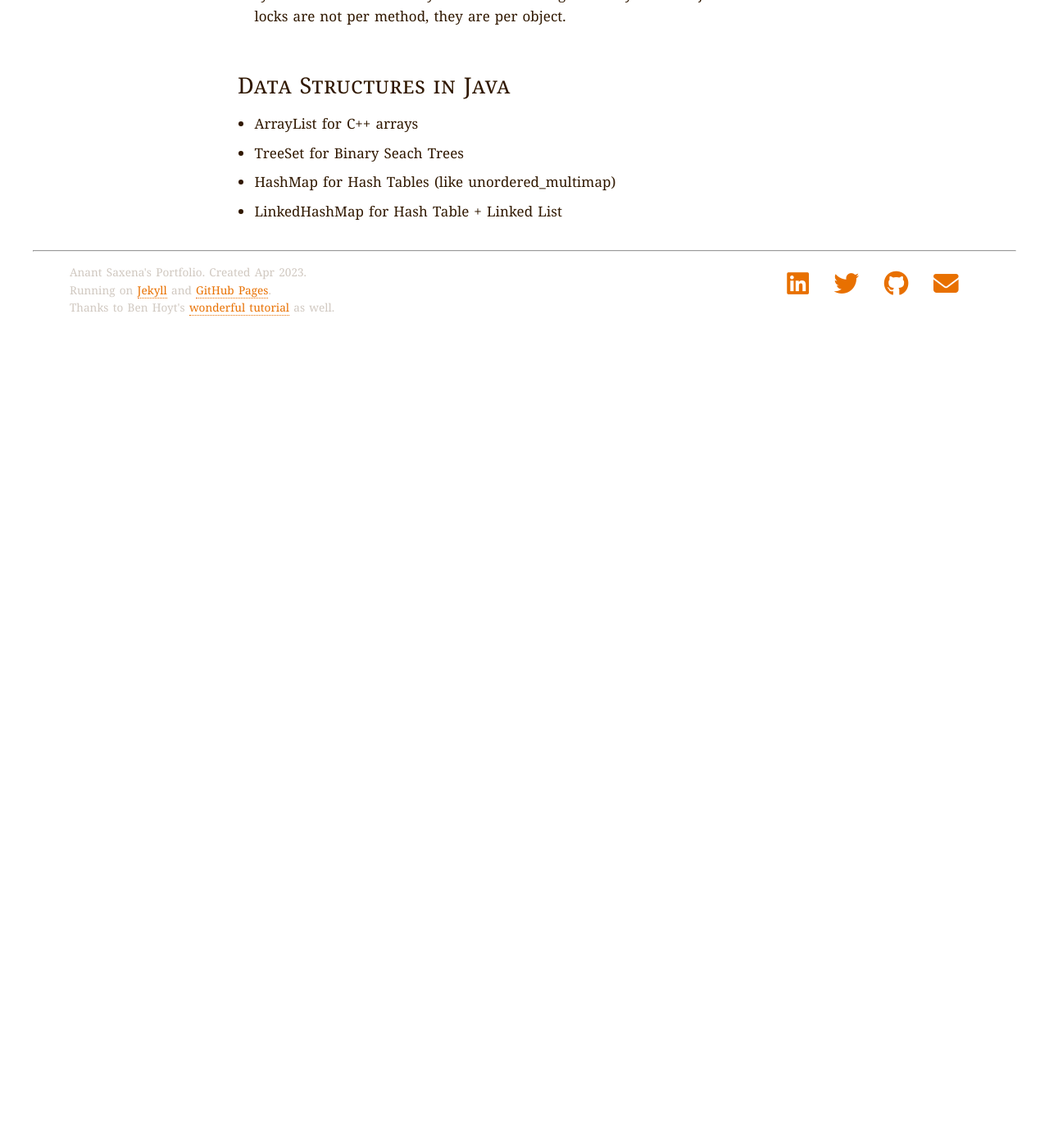
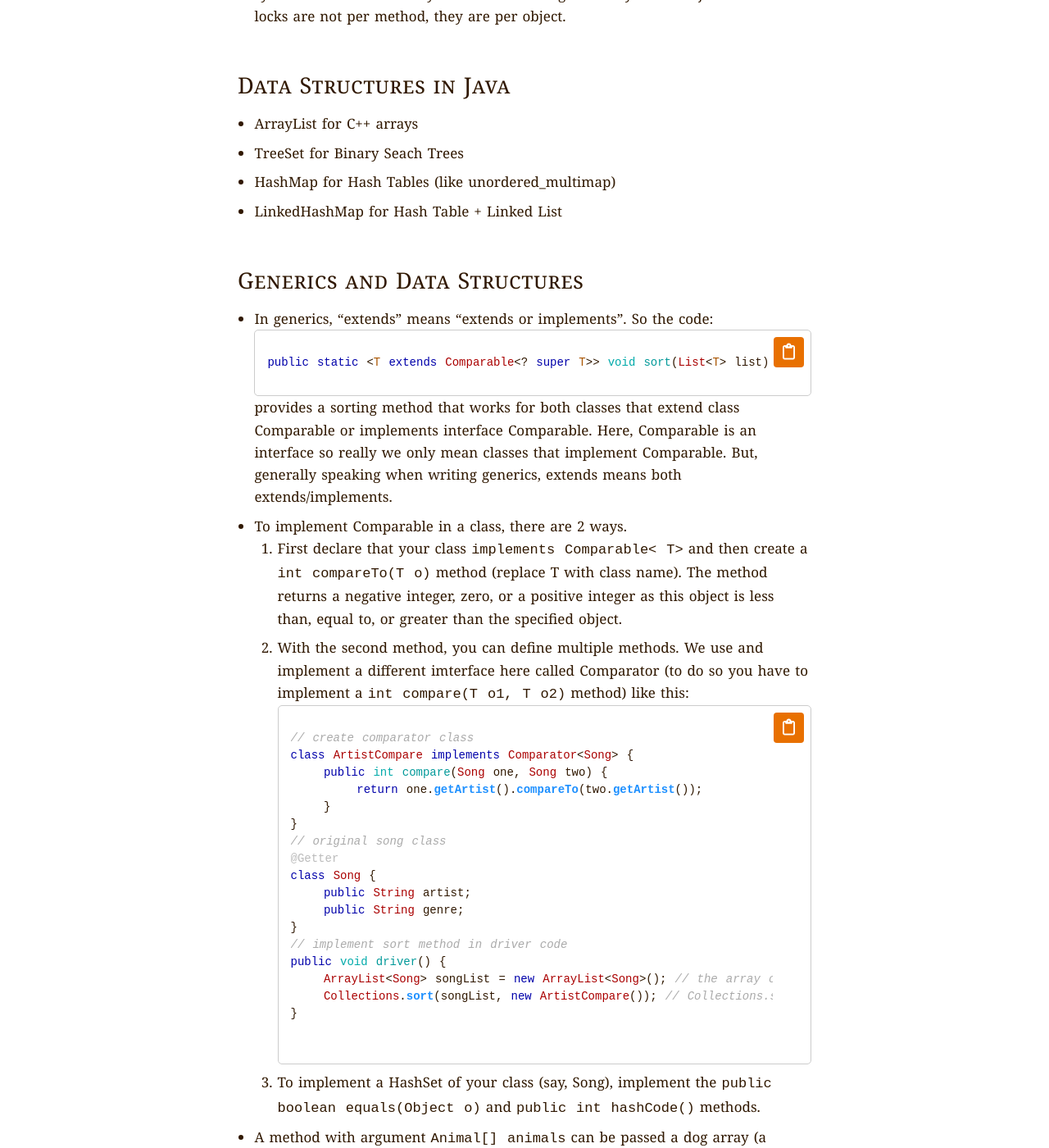
Before and after one commit to loud-mouth/loud-mouth.github.io, a Jekyll site: the page built from _posts/2023-05-15-Java-As-A-Language.markdown, in a window 1280 px wide and 1400 px high, scrolled down 5384 px. Shown: the whole window at 82% size. Built offline with Jekyll 4.4.1, drawn with Linux system fonts in a browser that asks for light colours; nearby versions of some CDN libraries; before the commit the page ends 5784 px from its top, so only the background shows below that; some of the changed text lies outside the part shown.

Commit message:
Generics in Java

```diff
--- a/_includes/header.html
+++ b/_includes/header.html
@@ -20,13 +20,13 @@
           >Resume/CV</a
         >{% endif %}
       </li>
-      <li>
+      <!-- <li>
         {% if page.url == '/projects/' %}<b>Projects</b>{% else %}<a
           href="/projects/"
           title="Projects I&#39;ve authored"
           >Projects</a
         >{% endif %}
-      </li>
+      </li> -->
       <li>
         <a href="/blog/" title="Basically Technical Notes"
           >Blog</a
--- a/_posts/2023-05-15-Java-As-A-Language.markdown
+++ b/_posts/2023-05-15-Java-As-A-Language.markdown
@@ -184,3 +184,61 @@ Threads in java need an object that implements Runnable interface, as argument.
 -  TreeSet for Binary Seach Trees
 -  HashMap for Hash Tables (like unordered_multimap)
 -  LinkedHashMap for Hash Table + Linked List
+
+
+## Generics and Data Structures
+
+<ul>
+<li>
+    In generics, “extends” means “extends or implements”. So the code:
+    {% include codeblocks.html content="public static <T extends Comparable<? super T>> void sort(List<T> list)" language="java" %}
+    provides a sorting method that works for both classes that extend class Comparable or implements interface Comparable. Here, Comparable is an interface so really we only mean classes that implement Comparable. But, generally speaking when writing generics, extends means both extends/implements.
+</li>
+<li>
+    To implement Comparable in a class, there are 2 ways.
+    <ol>
+    <li>
+        First declare that your class <code>implements Comparable< T></code> and then create a <code>int compareTo(T o)</code> method (replace T with class name). The method returns a negative integer, zero, or a positive integer as this object is less than, equal to, or greater than the specified object.
+    </li>
+    <li>
+        With the second method, you can define multiple methods. We use and implement a different imterface here called Comparator (to do so you have to implement a <code>int compare(T o1, T o2)</code> method) like this:
+        {% include codeblocks.html content="// create comparator class
+class ArtistCompare implements Comparator<Song> {
+    public int compare(Song one, Song two) {
+        return one.getArtist().compareTo(two.getArtist());
+    }
+}
+// original song class
+@Getter
+class Song {
+    public String artist;
+    public String genre;
+}
+// implement sort method in driver code
+public void driver() {
+    ArrayList<Song> songList = new ArrayList<Song>(); // the array of objects to be sorted
+    Collections.sort(songList, new ArtistCompare()); // Collections.sort() takes in an object of class that implements Comparator interface
+}
+" language="java"%}
+    </li>
+    <li>
+        To implement a HashSet of your class (say, Song), implement the <code>public boolean equals(Object o)</code> and <code>public int hashCode()</code> methods.
+    </li>
+    </ol>
+</li>
+<li>
+    A method with argument <code>Animal[] animals</code> can be passed a dog array (a subclass array), but a method with argument <code>ArrayList< Animal> animals</code> CANNOT be passed a dog ArrayList (a subclass ArrayList).
+    Imagine the method body included a line <code>animals.add(new Cat())</code>. This obviously shouldn't work. <br>
+    With simple arrays, this will result in a run time error because <u>Array types are checked again at runtime, but collection type checks happen only when you compile</u>. This error will go unnoticed by ArrayLists at runtime. Thus, a compilation error must be thrown here in their case. <br>
+    So, what do we do when we need to declare a method that can take in any subclass array list by declaring superclass arguments and work on it without intermixing types? <br>
+    We can use <b><u>generics</u></b> like this:
+    {% include codeblocks.html content="public void takeAnimals(ArrayList<? extends Animal> animals) {
+    for(Animal a: animals) { a.eat(); }
+}" language="java"%}
+    Or its alternate form:
+    {% include codeblocks.html content="public <T extends Animal> void takeAnimals(ArrayList<T> list) {
+    for(Animal a: animals) { a.eat(); }
+}" language="java"%}
+    You can prefer the below one because you can re-use T internally.
+</li>
+</ul>
--- a/_posts/2023-05-16-Running-Java-on-Docker-Notes.markdown
+++ b/_posts/2023-05-16-Running-Java-on-Docker-Notes.markdown
@@ -6,6 +6,10 @@ author: Anant
 Making sure I do not have to wonder what Docker is anymore.
 
 The whole functioning of Docker is somewhere between locally running and VMs.
+
+Note: Docker Desktop natively provides docker-cli. You might have to `export PATH=$PATH:/Applications/Docker.app/Contents/Resources/bin` to get the command registered with your terminal.
+
+Also, Note: `docker-compose` has a second version, a.k.a, `docker compose` now, which has the added benefit of natively being packed with your Docker Desktop installation.
 
 ### Docker Containers, Images
 Containers are isolated environments that include the source code, the software needed to run it as well as a defined OS.
--- a/index.markdown
+++ b/index.markdown
@@ -19,7 +19,7 @@ permalink: /
 
 # Hi, I'm Anant Saxena.
 
-I'm a final year CS undergraduate at [Indian Institute of Technology, (BHU) Varanasi](https://iitbhu.ac.in/). I'm a backend dev who likes building customer-facing products that scale super good [(just like this.)](https://github.com/anantsxna/redis-rdb-compare)
+I'm a final year CS undergraduate at [Indian Institute of Technology, (BHU) Varanasi](https://iitbhu.ac.in/). I'm a developer who likes building customer-facing products that scale super good [(just like this.)](https://github.com/anantsxna/redis-rdb-compare)
 
 <!-- add a paragraph break -->
 
```
